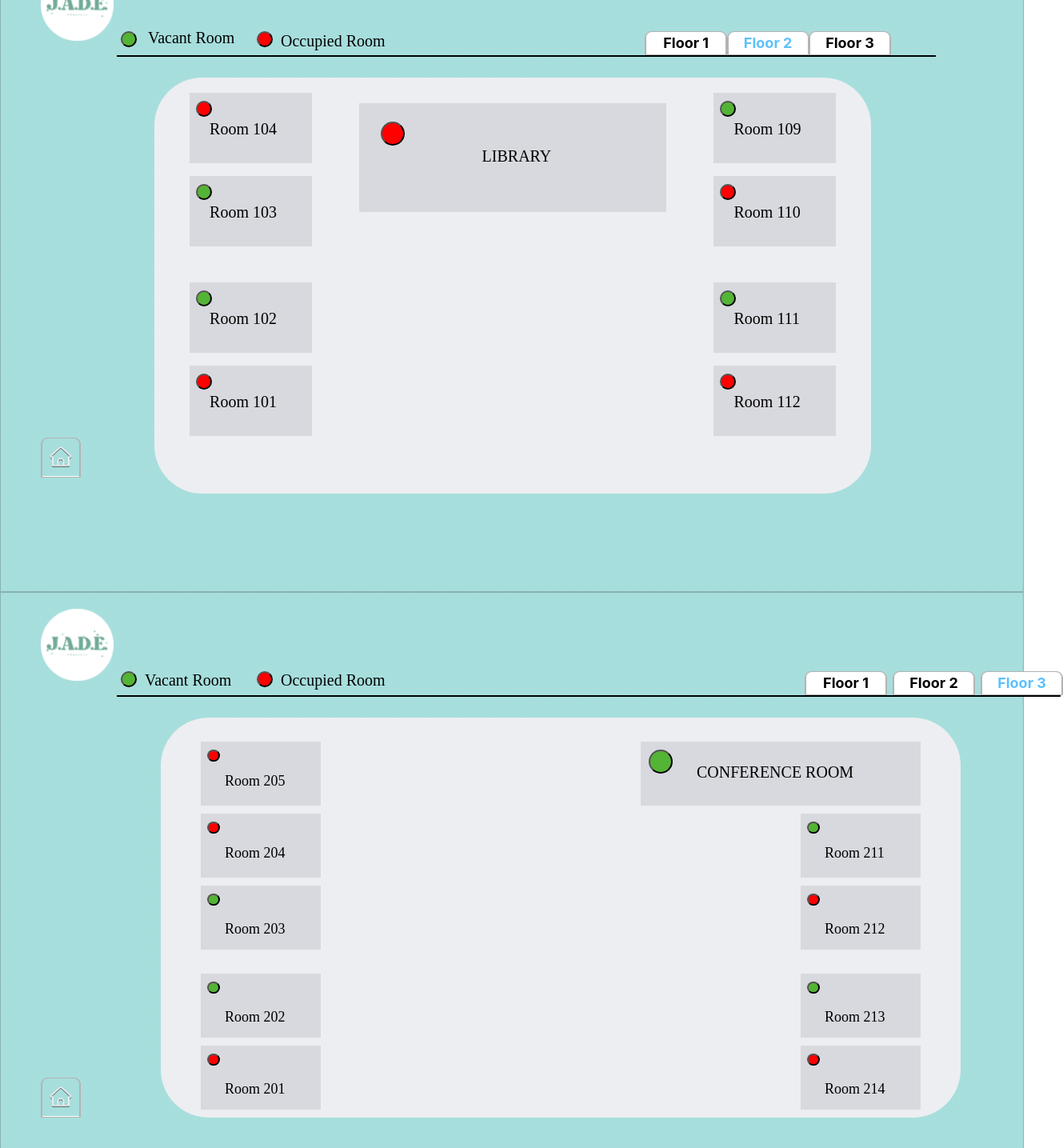
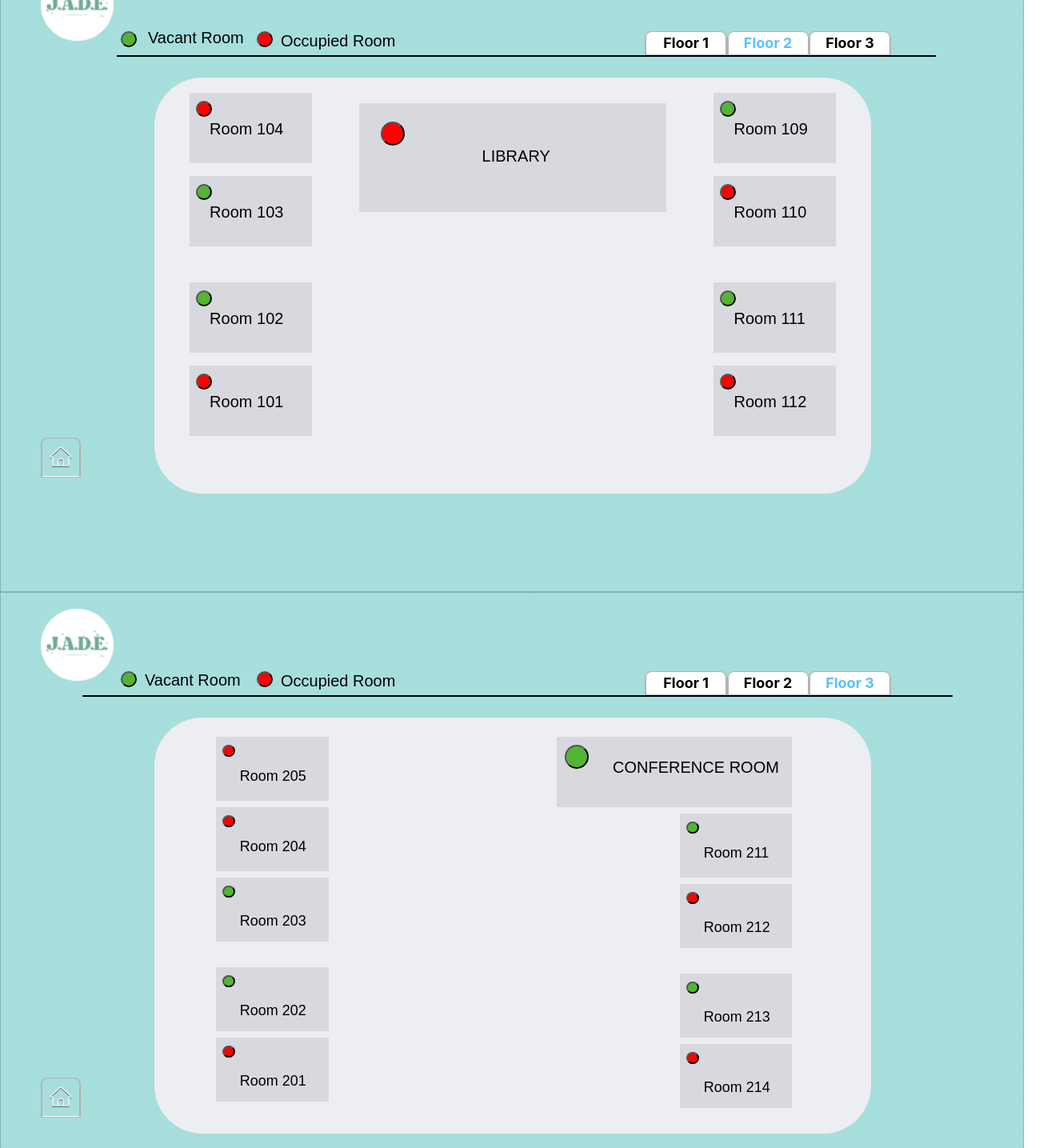
Before and after one commit to JazminnAira/jade_monitoring_system, a Next.js app: page /Dashboard in a window 1280 px wide. Shown: the part 860-2295 px from the top of the page at 80% size, 1329 px wide, since content can reach past the window. Built offline with nearby package versions, Linux system fonts and the light colour scheme.

Commit message:
fix responsiveness 3 floors

```diff
--- a/jade_components/Floor_threeDb.module.css
+++ b/jade_components/Floor_threeDb.module.css
@@ -21,9 +21,9 @@
 }
 .hr {
     position: absolute;
-    width: 1180px;
+    width: 85vw;
     height: 0px;
-    left: 145px;
+    left: 8vw;
     top: 120px;
 
 
@@ -34,7 +34,7 @@
     position: absolute;
     width: 103px;
     height: 30px;
-    left: 955px;
+    left: 59vw;
     font-family: 'Inter', sans-serif;
     font-style: normal;
     font-weight: 400;
@@ -60,7 +60,7 @@
     position: absolute;
     width: 103px;
     height: 30px;
-    left: 1065px;
+    left: 67vw;
     background: #FFFFFF;
     font-family: 'Inter', sans-serif;
     font-style: normal;
@@ -84,37 +84,9 @@
     font-weight: bold;
 }
 
-.floor3_btn {
-    position: absolute;
-    width: 103px;
-    height: 30px;
-    left: 1175px;
-    background: #FFFFFF;
-    font-family: 'Inter', sans-serif;
-    font-style: normal;
-    font-weight: 400;
-    font-size: 18px;
-    line-height: 18px;
-    cursor: pointer;
-    color: #000000;
-    box-sizing: border-box;
-    align-items: flex-start;
-    background: #FFFFFF;
-    border: 1px solid #B3B3B3;
-    box-shadow: inset -1px 0px 0px #B3B3B3, inset 1px 0px 0px #B3B3B3, inset 0px -1px 0px #FFFFFF;
-    border-radius: 8px 8px 0px 0px;
-
-    color: rgb(92, 193, 252);
-
-    font-weight: bold;
-}
-.floor3_btn:hover{
-    color: rgb(92, 193, 252);
-    font-weight: bold;
-}
 .layer {
     position: relative;
-    display: flex;
+    width: 80vw;
 
 }
 
@@ -133,7 +105,7 @@
     left: 130px;
     top: 3px;
 
-    font-family: 'Orienta';
+    font-family: 'Orienta', sans-serif;
     font-style: normal;
     font-weight: 400;
     font-size: 20px;
@@ -157,11 +129,11 @@
 }
 .occupied_lbl{
     position: absolute;
-    width: 158px;
-    left: 300px;
-    top: 3px;
+    width: 20vw;
+    height: 3vh;
+    left: 15em;
 
-    font-family: 'Orienta';
+    font-family: 'Orienta', sans-serif;
     font-style: normal;
     font-weight: 400;
     font-size: 20px;
@@ -178,8 +150,8 @@
 .container{
     position: relative;
     max-height: 1000px;
-    width: 100%;
-    height: 700px;
+    width: 100vw;
+    height: 100vh;
     align-items: center;
     background: linear-gradient(0deg, rgba(119, 208, 207, 0.5), rgba(119, 208, 207, 0.5)), rgba(175, 217, 213, 0.5);
     mix-blend-mode: normal;
@@ -188,9 +160,10 @@
 
 .container1{
     position: absolute;
-    width: 1000px;
-    height: 500px;
-    left: 200px;
+    width: 70vw;
+    height: 65vh;
+    margin-left: 15vw;
+    margin-right: 15vw;
 
     background: #EDEEF1;
     border-radius: 60px;
@@ -198,10 +171,10 @@
 
 .conference{
     position: absolute;
-    width: 350px;
-    height: 80px;
-    left: 600px;
-    top: 30px;
+    width: 23vw;
+    height: 11vh;
+    right: 7.7vw;
+    top: 3vh;
 
     background: #D8D9DE;
 
@@ -225,7 +198,7 @@
     left: 70px;
     top: 30px;
 
-    font-family: 'Orienta';
+    font-family: 'Orienta', sans-serif;
     font-style: normal;
     font-weight: 400;
     font-size: 20px;
@@ -239,10 +212,10 @@
 }
 .room205{
     position: absolute;
-    width: 150px;
-    height: 80px;
-    left: 50px;
-    top: 30px;
+    width: 11vw;
+    height: 10vh;
+    left: 6vw;
+    top: 3vh;
 
     background: #D8D9DE;
 
@@ -266,7 +239,7 @@
     left: 30px;
     top: 15px;
 
-    font-family: 'Orienta';
+    font-family: 'Orienta', sans-serif;
     font-style: normal;
     font-weight: 400;
     font-size: 18px;
@@ -280,10 +253,10 @@
 }
 .room204{
     position: absolute;
-    width: 150px;
-    height: 80px;
-    left: 50px;
-    top: 120px;
+    width: 11vw;
+    height: 10vh;
+    left: 6vw;
+    top: 14vh;
 
     background: #D8D9DE;
 
@@ -307,7 +280,7 @@
     left: 30px;
     top: 15px;
 
-    font-family: 'Orienta';
+    font-family: 'Orienta', sans-serif;
     font-style: normal;
     font-weight: 400;
     font-size: 18px;
@@ -322,10 +295,10 @@
 
 .room203{
     position: absolute;
-    width: 150px;
-    height: 80px;
-    left: 50px;
-    top: 210px;
+    width: 11vw;
+    height: 10vh;
+    left: 6vw;
+    top: 25vh;
 
     background: #D8D9DE;
 
@@ -349,7 +322,7 @@
     left: 30px;
     top: 20px;
 
-    font-family: 'Orienta';
+    font-family: 'Orienta', sans-serif;
     font-style: normal;
     font-weight: 400;
     font-size: 18px;
@@ -363,10 +336,10 @@
 }
 .room202{
     position: absolute;
-    width: 150px;
-    height: 80px;
-    left: 50px;
-    top: 320px;
+    width: 11vw;
+    height: 10vh;
+    left: 6vw;
+    top: 39vh;
 
     background: #D8D9DE;
 
@@ -392,7 +365,7 @@
     left: 30px;
     top: 20px;
 
-    font-family: 'Orienta';
+    font-family: 'Orienta', sans-serif;
     font-style: normal;
     font-weight: 400;
     font-size: 18px;
@@ -407,10 +380,10 @@
 
 .room201{
     position: absolute;
-    width: 150px;
-    height: 80px;
-    left: 50px;
-    top: 410px;
+    width: 11vw;
+    height: 10vh;
+    left: 6vw;
+    top: 50vh;
 
     background: #D8D9DE;
 
@@ -434,7 +407,7 @@
     left: 30px;
     top: 20px;
 
-    font-family: 'Orienta';
+    font-family: 'Orienta', sans-serif;
     font-style: normal;
     font-weight: 400;
     font-size: 18px;
@@ -449,10 +422,10 @@
 
 .room211{
     position: absolute;
-    width: 150px;
-    height: 80px;
-    left: 800px;
-    top: 120px;
+    width: 11vw;
+    height: 10vh;
+    right: 7.7vw;
+    top: 15vh;
 
     background: #D8D9DE;
 
@@ -476,7 +449,7 @@
     left: 30px;
     top: 15px;
 
-    font-family: 'Orienta';
+    font-family: 'Orienta', sans-serif;
     font-style: normal;
     font-weight: 400;
     font-size: 18px;
@@ -491,10 +464,10 @@
 
 .room212{
     position: absolute;
-    width: 150px;
-    height: 80px;
-    left: 800px;
-    top: 210px;
+    width: 11vw;
+    height: 10vh;
+    right: 7.7vw;
+    top: 26vh;
 
     background: #D8D9DE;
 
@@ -519,7 +492,7 @@
     left: 30px;
     top: 20px;
 
-    font-family: 'Orienta';
+    font-family: 'Orienta', sans-serif;
     font-style: normal;
     font-weight: 400;
     font-size: 18px;
@@ -534,10 +507,10 @@
 
 .room213{
     position: absolute;
-    width: 150px;
-    height: 80px;
-    left: 800px;
-    top: 320px;
+    width: 11vw;
+    height: 10vh;
+    right: 7.7vw;
+    top: 40vh;
 
     background: #D8D9DE;
 
@@ -562,7 +535,7 @@
     left: 30px;
     top: 20px;
 
-    font-family: 'Orienta';
+    font-family: 'Orienta', sans-serif;
     font-style: normal;
     font-weight: 400;
     font-size: 18px;
@@ -577,10 +550,10 @@
 
 .room214{
     position: absolute;
-    width: 150px;
-    height: 80px;
-    left: 800px;
-    top: 410px;
+    width: 11vw;
+    height: 10vh;
+    right: 7.7vw;
+    top: 51vh;
 
     background: #D8D9DE;
 
@@ -608,7 +581,7 @@
     left: 30px;
     top: 20px;
 
-    font-family: 'Orienta';
+    font-family: 'Orienta', sans-serif;
     font-style: normal;
     font-weight: 400;
     font-size: 18px;
@@ -625,7 +598,7 @@
     position: absolute;
     width: 103px;
     height: 30px;
-    left: 1175px;
+    left: 75vw;
     background: #FFFFFF;
     font-family: 'Inter', sans-serif;
     font-style: normal;
@@ -643,3 +616,85 @@
     color: rgb(92, 193, 252);
     font-weight: bold;
 }
+
+@media screen and (max-width: 759px) {
+    .container{
+        width: 759px;
+        height: 889px;
+    }
+
+    .container1{
+        width: 550px;
+    }
+
+    .conference{
+        width: 228px;
+        right: 30px;
+    }
+
+    .room201{
+        width: 90px;
+        left: 30px;
+    }
+
+    .room202{
+        width: 90px;
+        left: 30px;
+    }
+
+    .room203{
+        width: 90px;
+        left: 30px;
+    }
+
+    .room204{
+        width: 90px;
+        left: 30px;
+    }
+
+    .room205{
+        width: 90px;
+        left: 30px;
+    }
+
+    .room211{
+        width: 90px;
+        right: 30px;
+    }
+
+    .room212{
+        width: 90px;
+        right: 30px;
+    }
+
+    .room213{
+        width: 90px;
+        right: 30px;
+    }
+
+    .room214{
+        width: 90px;
+        right: 30px;
+    }
+
+    .hr{
+        left: 90px;
+        width: 650px;
+    }
+
+    .floor1_btn{
+        left: 455px;;
+    }
+
+    .floor2_btn{
+        left: 515px;
+    }
+
+    .active{
+        left: 575px;
+    }
+
+    .occupied_lbl{
+        left: 231px;
+    }
+}
--- a/jade_components/Floor_twoDb.module.css
+++ b/jade_components/Floor_twoDb.module.css
@@ -101,7 +101,7 @@
     position: absolute;
     width: 158px;
     left: 6.7em;
-    font-family: 'Orienta';
+    font-family: 'Orienta', sans-serif;
     font-style: normal;
     font-weight: 400;
     font-size: 20px;
@@ -127,7 +127,7 @@
     width: 20vw;
     height: 3vh;
     left: 15em;
-    font-family: 'Orienta';
+    font-family: 'Orienta', sans-serif;
     font-style: normal;
     font-weight: 400;
     font-size: 20px;
@@ -186,7 +186,7 @@
     padding-left: 12vw;
     padding-top: 8vh;
     overflow-wrap: break-word;
-    font-family: 'Orienta';
+    font-family: 'Orienta', sans-serif;
     font-style: normal;
     font-weight: 400;
     font-size: 20px;
@@ -223,7 +223,7 @@
     height: 68px;
     top: 1.4vh;
     left: 2vw;
-    font-family: 'Orienta';
+    font-family: 'Orienta', sans-serif;
     font-style: normal;
     font-weight: 400;
     font-size: 20px;
@@ -260,7 +260,7 @@
     height: 68px;
     top: 1.4vh;
     left: 2vw;
-    font-family: 'Orienta';
+    font-family: 'Orienta', sans-serif;
     font-style: normal;
     font-weight: 400;
     font-size: 20px;
@@ -297,7 +297,7 @@
     height: 68px;
     top: 1.4vh;
     left: 2vw;
-    font-family: 'Orienta';
+    font-family: 'Orienta', sans-serif;
     font-style: normal;
     font-weight: 400;
     font-size: 20px;
@@ -334,7 +334,7 @@
     height: 68px;
     top: 1.4vh;
     left: 2vw;
-    font-family: 'Orienta';
+    font-family: 'Orienta', sans-serif;
     font-style: normal;
     font-weight: 400;
     font-size: 20px;
@@ -371,7 +371,7 @@
     height: 68px;
     top: 1.4vh;
     left: 2vw;
-    font-family: 'Orienta';
+    font-family: 'Orienta', sans-serif;
     font-style: normal;
     font-weight: 400;
     font-size: 20px;
@@ -408,7 +408,7 @@
     height: 68px;
     top: 1.4vh;
     left: 2vw;
-    font-family: 'Orienta';
+    font-family: 'Orienta', sans-serif;
     font-style: normal;
     font-weight: 400;
     font-size: 20px;
@@ -445,7 +445,7 @@
     height: 68px;
     top: 1.4vh;
     left: 2vw;
-    font-family: 'Orienta';
+    font-family: 'Orienta', sans-serif;
     font-style: normal;
     font-weight: 400;
     font-size: 20px;
@@ -482,7 +482,7 @@
     height: 68px;
     top: 1.4vh;
     left: 2vw;
-    font-family: 'Orienta';
+    font-family: 'Orienta', sans-serif;
     font-style: normal;
     font-weight: 400;
     font-size: 20px;
@@ -521,3 +521,80 @@
         padding-left: 10vw;
     }
 }
+
+@media screen and (max-width: 759px) {
+    .container{
+        width: 759px;
+        height: 889px;
+    }
+
+    .container1{
+        width: 550px;
+    }
+
+    .library{
+        width: 228px;
+        left:155px;
+    }
+
+    .room101{
+        width: 90px;
+        left: 25px;
+    }
+
+    .room102{
+        width: 90px;
+        left: 25px;
+    }
+
+    .room103{
+        width: 90px;
+        left: 25px;
+    }
+
+    .room104{
+        width: 90px;
+        left: 25px;
+    }
+
+    .room109{
+        width: 90px;
+        right: 25px;
+    }
+
+    .room110{
+        width: 90px;
+        right: 25px;
+    }
+
+    .room111{
+        width: 90px;
+        right: 25px;
+    }
+
+    .room112{
+        width: 90px;
+        right: 25px;
+    }
+
+    .hr{
+        left: 90px;
+        width: 650px;
+    }
+
+    .floor1_btn{
+        left: 455px;;
+    }
+
+    .active{
+        left: 515px;
+    }
+
+    .floor3_btn{
+        left: 575px
+    }
+
+    .occupied_lbl{
+        left: 231px;
+    }
+}
```
Also changed, not shown: jade_components/Floor_oneDb.module.css (+48 -2 lines).
